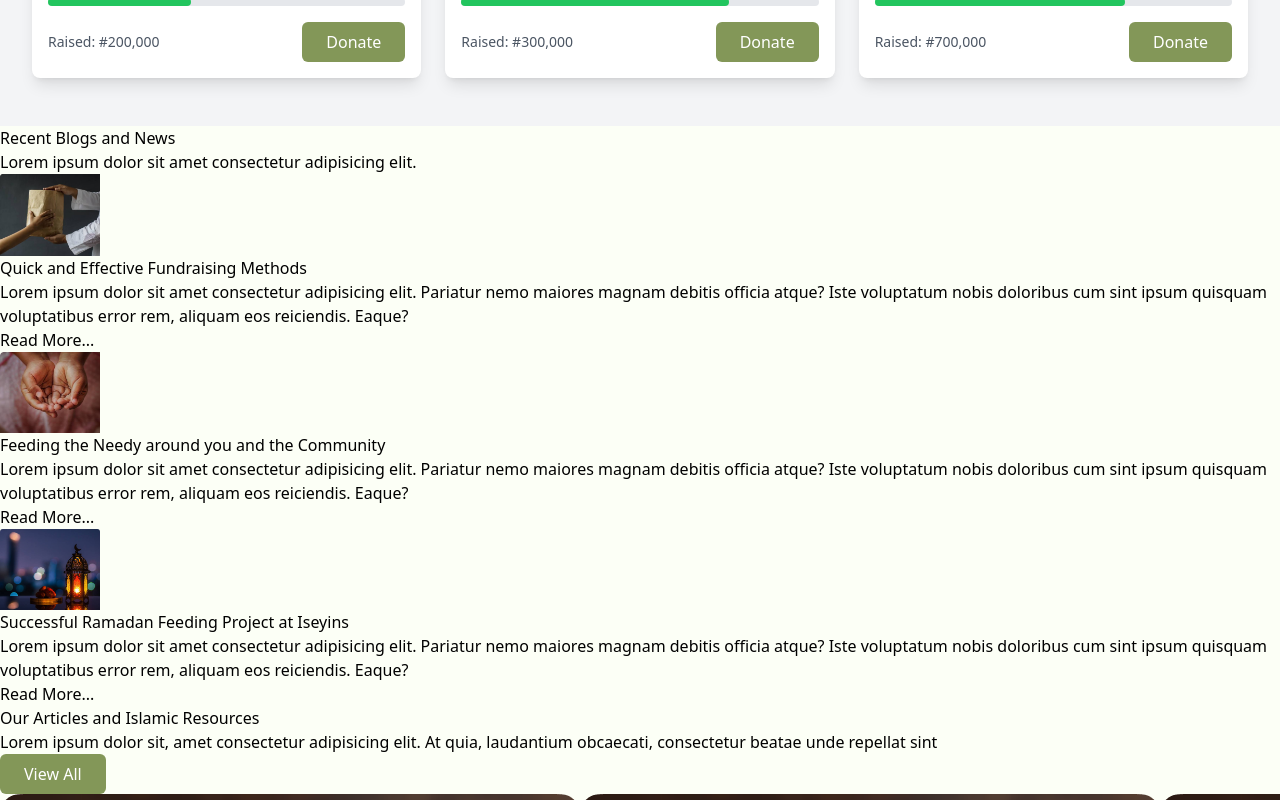
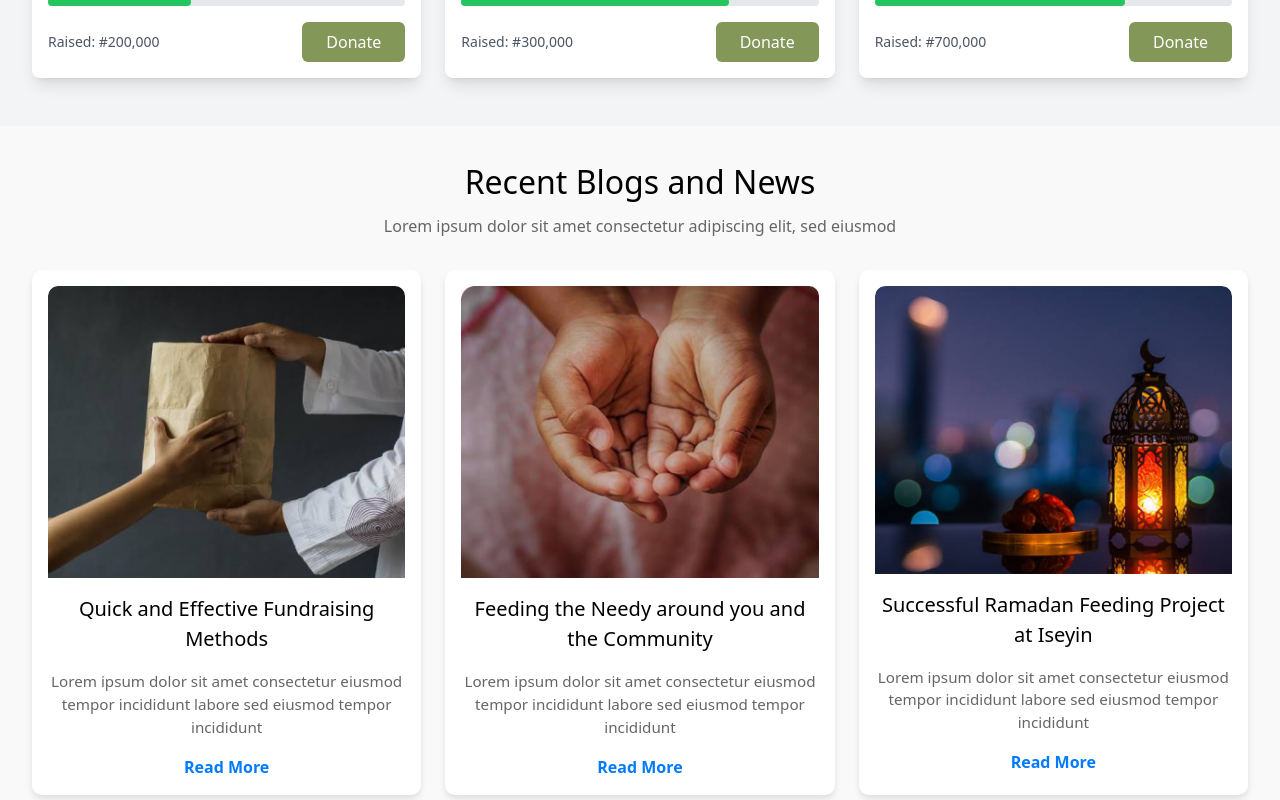
Before and after one commit to Khoiriyah23/Mhf-FE, a Next.js app: page / in a window 1280 px wide. Shown: the part 3260-4060 px from the top of the page. Built offline with nearby package versions, Linux system fonts and the light colour scheme.

Commit message:
dev on blogs section

```diff
--- /dev/null
+++ b/components/blogs.module.css
@@ -0,0 +1,61 @@
+.blogSection {
+    padding: 2rem;
+    background-color: #f9f9f9;
+  }
+
+  .header {
+    text-align: center;
+    margin-bottom: 2rem;
+  }
+
+  .header h2 {
+    font-size: 2rem;
+    margin-bottom: 0.5rem;
+  }
+
+  .header p {
+    font-size: 1rem;
+    color: #666;
+  }
+
+  .blogGrid {
+    display: grid;
+    grid-template-columns: repeat(auto-fit, minmax(300px, 1fr));
+    gap: 1.5rem;
+  }
+
+  .blogCard {
+    background: #fff;
+    border-radius: 10px;
+    box-shadow: 0 4px 6px rgba(0, 0, 0, 0.1);
+    overflow: hidden;
+    padding: 1rem;
+    text-align: center;
+  }
+
+  .blogImage {
+    border-radius: 10px 10px 0 0;
+    margin-bottom: 1rem;
+  }
+
+  .blogCard h3 {
+    font-size: 1.25rem;
+    margin: 1rem 0;
+  }
+
+  .blogCard p {
+    font-size: 0.95rem;
+    color: #666;
+  }
+
+  .blogCard a {
+    display: inline-block;
+    margin-top: 1rem;
+    color: #007bff;
+    text-decoration: none;
+    font-weight: bold;
+  }
+
+  .blogCard a:hover {
+    text-decoration: underline;
+  }
--- a/components/home/Blogs.tsx
+++ b/components/home/Blogs.tsx
@@ -1,61 +1,65 @@
 import Image from "next/image";
 import Link from "next/link";
+import styles from "../blogs.module.css"
 
 const Blogs = () => {
   return (
-    <section>
-      <article>
+    <section className={styles.blogSection}>
+      <article className={styles.header}>
         <h2>Recent Blogs and News</h2>
-        Lorem ipsum dolor sit amet consectetur adipisicing elit.
+        <p>
+          Lorem ipsum dolor sit amet consectetur adipiscing elit, sed eiusmod
+        </p>
       </article>
 
-      <div>
-        <Image src="/images/give.png" alt="giveaway" width={100} height={30} />
+      <div className={styles.blogGrid}>
+        <div className={styles.blogCard}>
+          <Image
+            src="/images/give.png"
+            alt="giveaway"
+            width={400}
+            height={250}
+            className={styles.blogImage}
+          />
           <h3>Quick and Effective Fundraising Methods</h3>
           <p>
-          Lorem ipsum dolor sit amet consectetur adipisicing elit. Pariatur nemo
-          maiores magnam debitis officia atque? Iste voluptatum nobis doloribus
-          cum sint ipsum quisquam voluptatibus error rem, aliquam eos
-          reiciendis. Eaque?
+            Lorem ipsum dolor sit amet consectetur eiusmod tempor incididunt
+            labore sed eiusmod tempor incididunt
           </p>
-
-        <Link href="/">Read More...</Link>
+          <Link href="/">Read More</Link>
         </div>
 
-      <div>
+        <div className={styles.blogCard}>
           <Image
             src="/images/small-hand.png"
             alt="spread-hand-dua"
-          width={100}
-          height={30}
+            width={400}
+            height={250}
+            className={styles.blogImage}
           />
           <h3>Feeding the Needy around you and the Community</h3>
           <p>
-          Lorem ipsum dolor sit amet consectetur adipisicing elit. Pariatur nemo
-          maiores magnam debitis officia atque? Iste voluptatum nobis doloribus
-          cum sint ipsum quisquam voluptatibus error rem, aliquam eos
-          reiciendis. Eaque?
+            Lorem ipsum dolor sit amet consectetur eiusmod tempor incididunt
+            labore sed eiusmod tempor incididunt
           </p>
-
-        <Link href="/">Read More...</Link>
+          <Link href="/">Read More</Link>
         </div>
 
-      <div>
+        <div className={styles.blogCard}>
           <Image
             src="/images/lantern.png"
             alt="light-noor"
-          width={100}
-          height={30}
+            width={400}
+            height={250}
+            className={styles.blogImage}
           />
-        <h3>Successful Ramadan Feeding Project at Iseyins</h3>
+          <h3>Successful Ramadan Feeding Project at Iseyin</h3>
           <p>
-          Lorem ipsum dolor sit amet consectetur adipisicing elit. Pariatur nemo
-          maiores magnam debitis officia atque? Iste voluptatum nobis doloribus
-          cum sint ipsum quisquam voluptatibus error rem, aliquam eos
-          reiciendis. Eaque?
+            Lorem ipsum dolor sit amet consectetur eiusmod tempor incididunt
+            labore sed eiusmod tempor incididunt
           </p>
-
-        <Link href="/">Read More...</Link>
+          <Link href="/">Read More</Link>
+        </div>
       </div>
     </section>
   );
--- a/components/home/Story.tsx
+++ b/components/home/Story.tsx
@@ -11,10 +11,10 @@ const Story = () => {
             uplifting <span className="text-yellow-600">humanity</span> through compassion with principles, guidings, and teachings of
             <span className="text-green-500"> Islam</span>.
           </h3>
-          <h6 className="text-xl font-semibold mb-6"> {/* Increased heading size and margin */}
+          <h6 className="text-xl font-semibold mb-6">
             Story & Background
           </h6>
-          <p className="text-gray-700 leading-relaxed text-lg"> {/* Increased text size */}
+          <p className="text-gray-700 leading-relaxed text-lg">
             Lorem ipsum dolor sit, amet consectetur adipisicing elit. Repudiandae obcaecati
             ducimus possimus qui, enim nam accusantium itaque aliquam sapiente reiciendis recusandae cum deleniti
             voluptatibus nemo iusto perspiciatis eum a quis?
@@ -26,7 +26,7 @@ const Story = () => {
           <Image
             src="/images/hands.png"
             alt="Hand Spread"
-            width={600}  /* Adjusted dimensions */
+            width={600}
             height={400}
             className="rounded-lg shadow-lg object-cover"
           />
```
Lines whose indentation alone changed are shown as unchanged.
